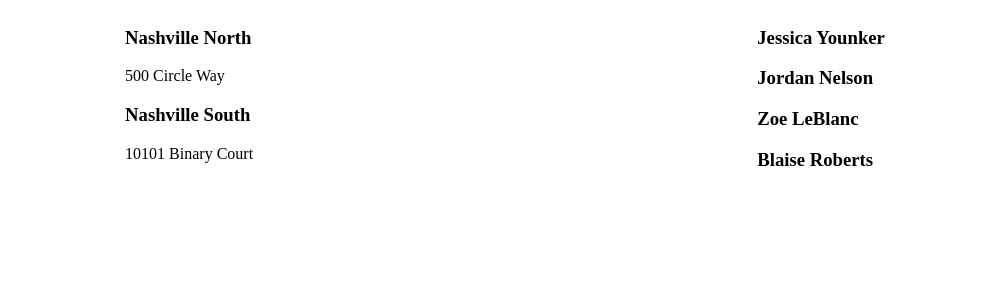
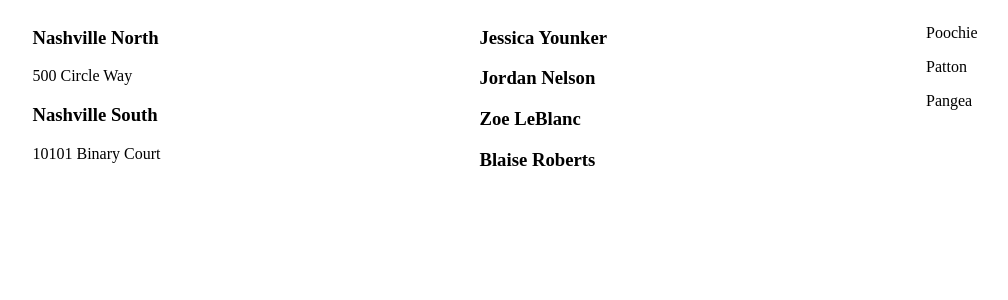
Before and after one commit to alexfont321/reactIntro, a React (Create React App) app: page /animals in a window 1280 px wide. Shown: the top 300 px of the page, without its empty margins (135-1143 px from the left). Built offline with nearby package versions, Linux system fonts and the light colour scheme.

Commit message:
more work with animals and state and props

```diff
--- a/src/components/Kennel.js
+++ b/src/components/Kennel.js
@@ -1,6 +1,7 @@
 import React, { Component } from 'react'
 import EmployeeList from "./employee/EmployeeList"  // Import EmployeeList component
 import LocationList from "./locationList/LocationList"
+import AnimalList from "./animals/AnimalList"
 import "./Kennel.css"
 
 class Kennel extends Component {
@@ -24,9 +25,16 @@ class Kennel extends Component {
         { id: 2, name: "Nashville South", address: "10101 Binary Court" }
     ]
 
+    animalsFromAPI = [
+        {id: 1, name: "Poochie"},
+        {id: 2, name: "Patton"},
+        {id: 3, name: "Pangea"}
+    ]
+
     state = {
         employees: this.employeesFromAPI,
-        locations: this.locationsFromAPI
+        locations: this.locationsFromAPI,
+        animals: this.animalsFromAPI
     }
 
 
@@ -35,6 +43,7 @@ class Kennel extends Component {
             <article className="kennel">
                 <LocationList locations={this.state.locations} />
                 <EmployeeList employees={this.state.employees} />
+                <AnimalList animals={this.state.animals} />
             </article>
         )
     }
--- /dev/null
+++ b/src/components/animals/AnimalList.js
@@ -0,0 +1,22 @@
+import React, { Component } from 'react'
+
+class AnimalList extends Component {
+    render() {
+        return (
+            <div className="animals">
+                {
+                    this.props.animals.map(animal => {
+                        return <div key={animal.id}>
+                                    <p>{animal.name}</p>
+                                </div>
+
+                    })
+
+                }
+            </div>
+        )
+    }
+
+}
+
+export default AnimalList;
```
